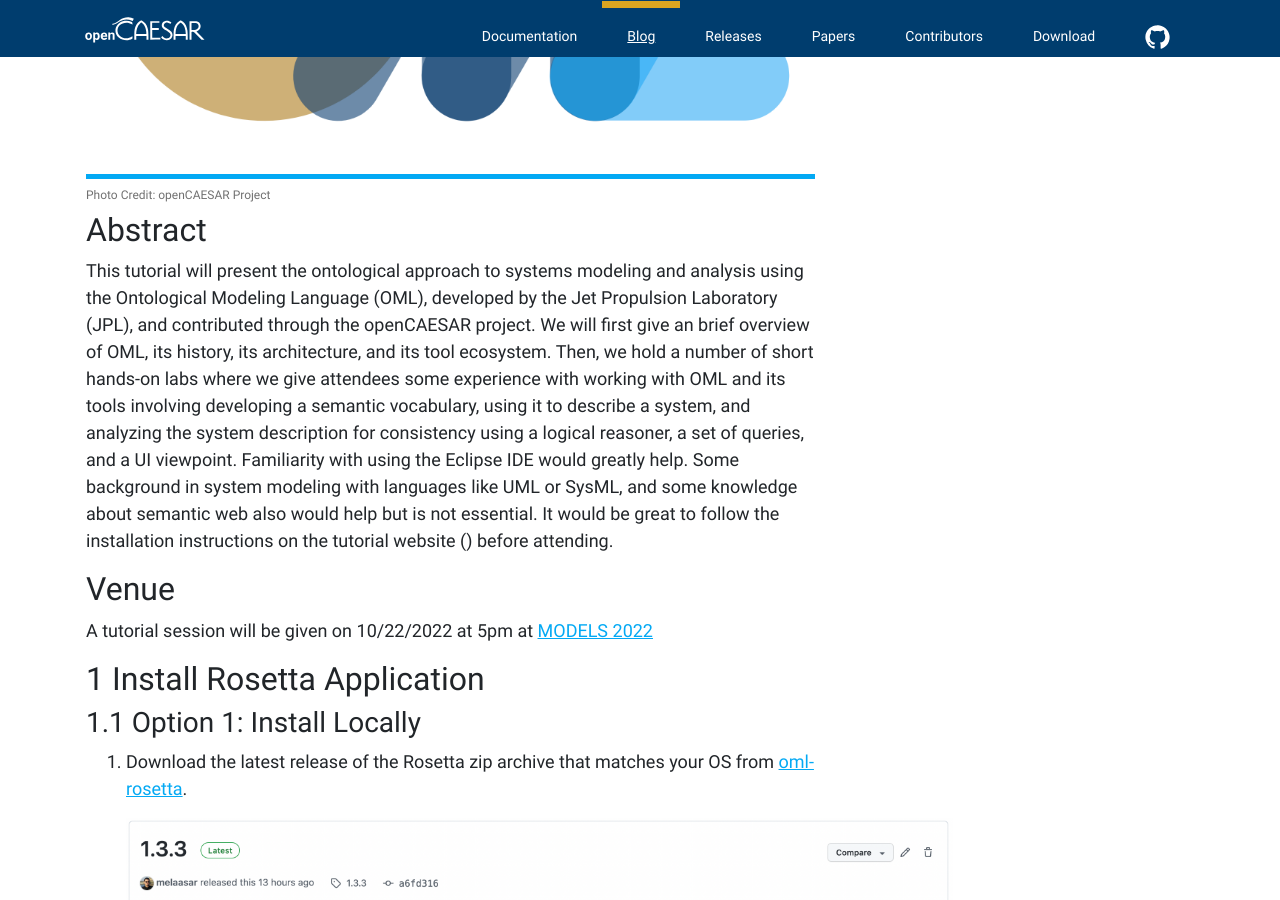
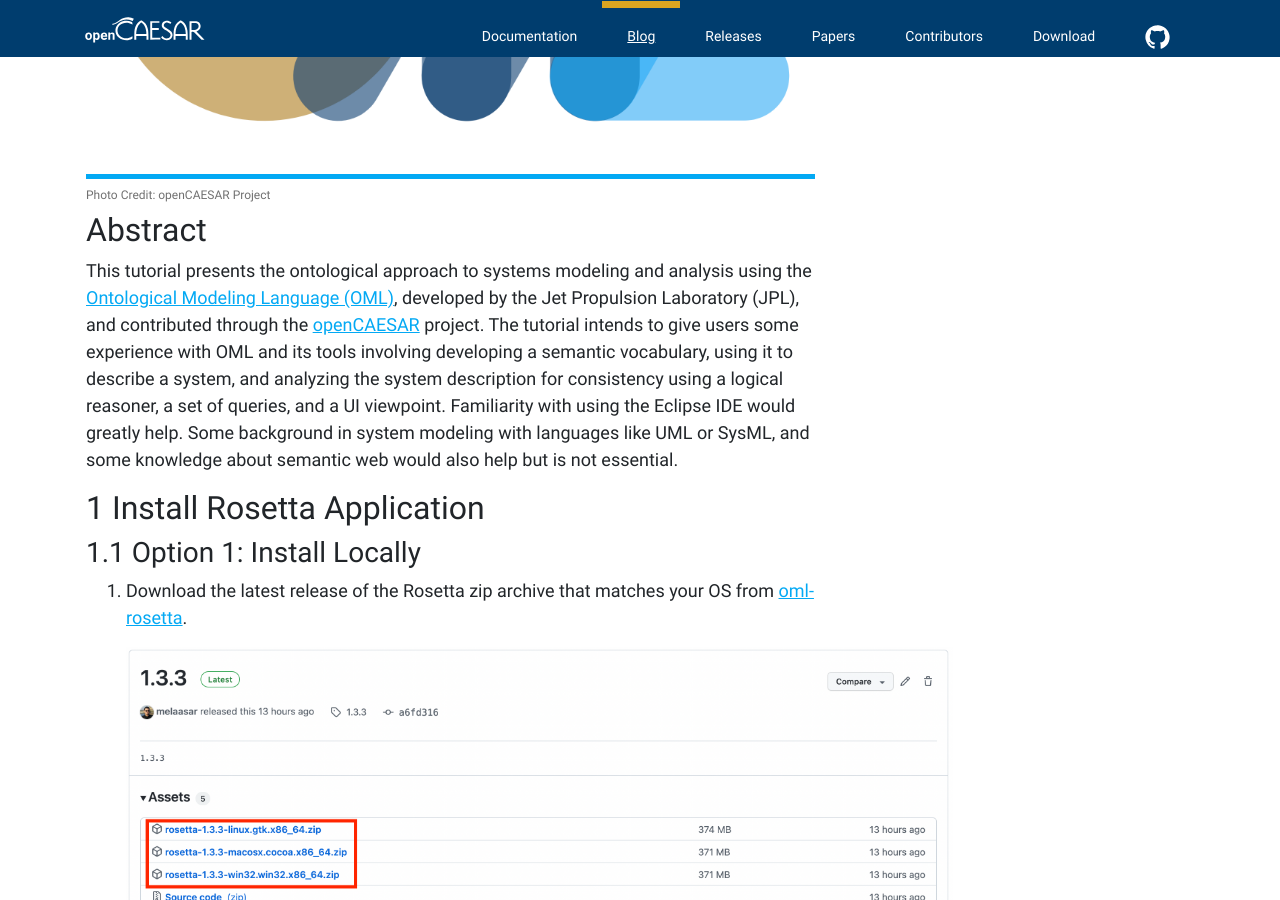
Before and after one commit to opencaesar/opencaesar.github.io, a Jekyll site: the page built from _posts/2022-09-01-Tutorial-on-Ontological-Modeling-Language.md, in a window 1280 px wide and 900 px high, scrolled down 467 px. Built offline with Jekyll 4.4.1, drawn with Linux system fonts in a browser that asks for light colours; nearby versions of some CDN libraries.

```diff
--- a/_posts/2022-09-01-Tutorial-on-Ontological-Modeling-Language.md
+++ b/_posts/2022-09-01-Tutorial-on-Ontological-Modeling-Language.md
@@ -12,11 +12,7 @@
 
 ## Abstract
 
-This tutorial will present the ontological approach to systems modeling and analysis using the Ontological Modeling Language (OML), developed by the Jet Propulsion Laboratory (JPL), and contributed through the openCAESAR project. We will first give an brief overview of OML, its history, its architecture, and its tool ecosystem. Then, we hold a number of short hands-on labs where we give attendees some experience with working with OML and its tools involving developing a semantic vocabulary, using it to describe a system, and analyzing the system description for consistency using a logical reasoner, a set of queries, and a UI viewpoint. Familiarity with using the Eclipse IDE would greatly help. Some background in system modeling with languages like UML or SysML, and some knowledge about semantic web also would help but is not essential. It would be great to follow the installation instructions on the tutorial website () before attending.
-
-## Venue
-
-A tutorial session will be given on 10/22/2022 at 5pm at [MODELS 2022](https://conf.researchr.org/track/models-2022/models-2022-tutorials)
+This tutorial presents the ontological approach to systems modeling and analysis using the [Ontological Modeling Language (OML)](http://www.opencaesar.io/oml/), developed by the Jet Propulsion Laboratory (JPL), and contributed through the [openCAESAR](http://www.opencaesar.io/) project. The tutorial intends to give users some experience with OML and its tools involving developing a semantic vocabulary, using it to describe a system, and analyzing the system description for consistency using a logical reasoner, a set of queries, and a UI viewpoint. Familiarity with using the Eclipse IDE would greatly help. Some background in system modeling with languages like UML or SysML, and some knowledge about semantic web would also help but is not essential.
 
 ## 1 Install Rosetta Application
 
```
